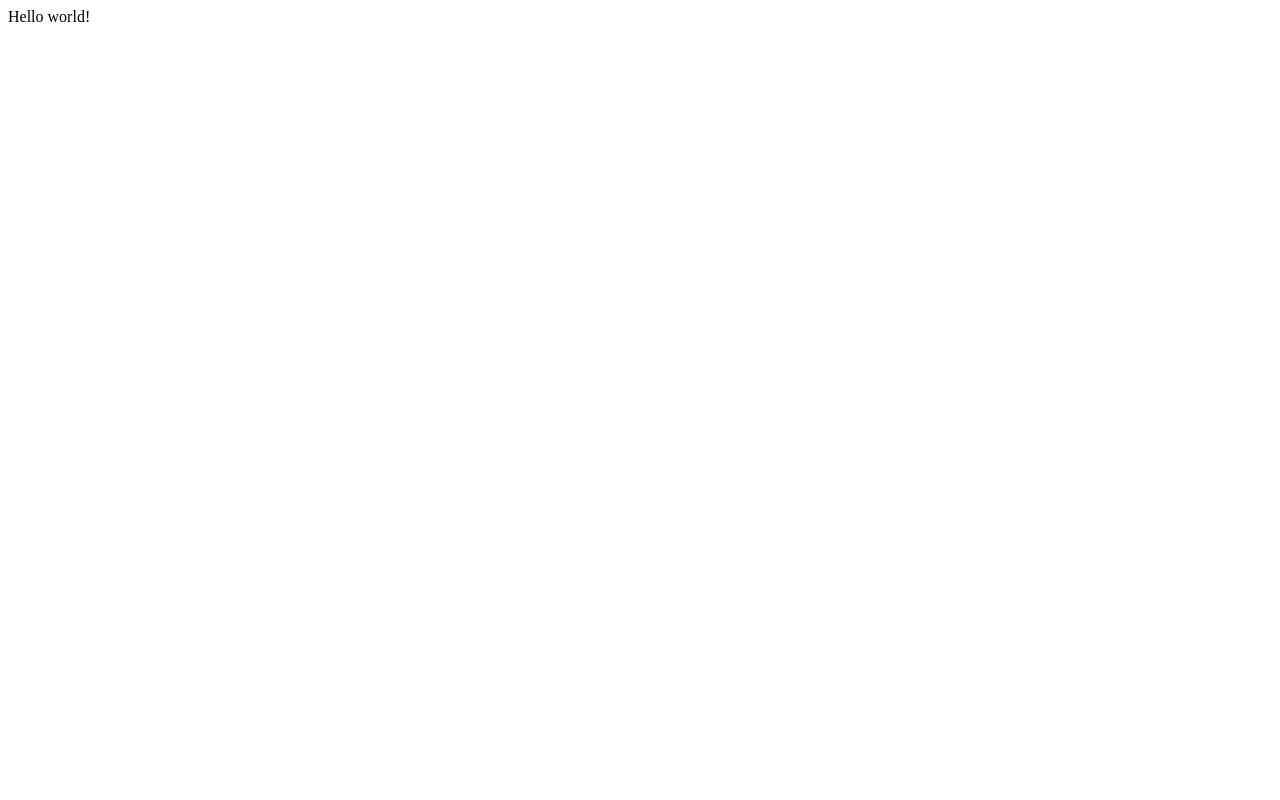
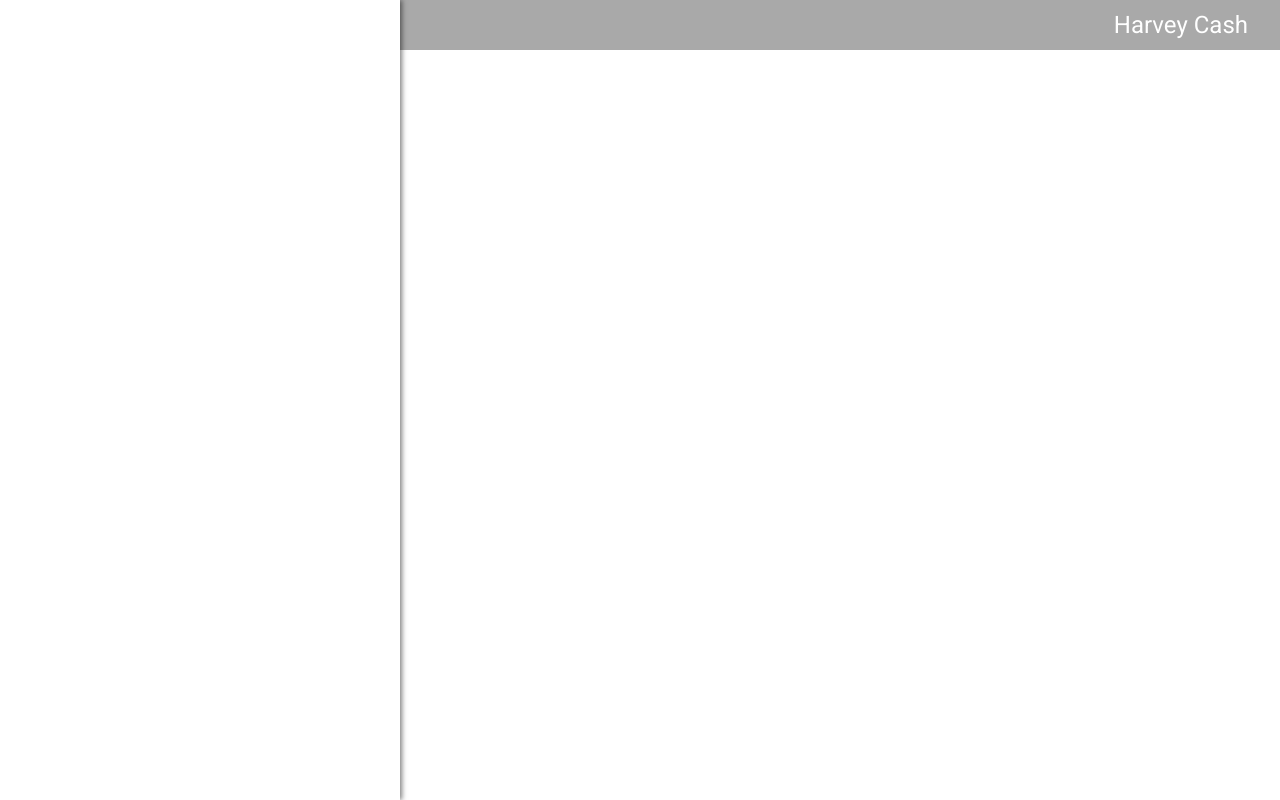
Before and after one commit to harvey-cash/harvey-website, a Gatsby site in the folder website/: page / in a window 1280 px wide. Built offline with nearby package versions, Linux system fonts and the light colour scheme; Gatsby itself is replaced by a stand-in of ours.

Commit message:
Start of SideDrawer

```diff
--- a/website/gatsby-config.js
+++ b/website/gatsby-config.js
@@ -5,6 +5,21 @@
  */
 
 module.exports = {
-  /* Your site config here */
-  plugins: [],
+  plugins: [
+    {
+      resolve: `gatsby-plugin-prefetch-google-fonts`,
+      options: {
+        fonts: [
+          {
+            family: `Roboto Mono`,
+            variants: [`400`, `700`]
+          },
+          {
+            family: `Roboto`,
+            subsets: [`latin`]
+          },
+        ],
+      }
+    }
+  ],
 }
--- a/website/package.json
+++ b/website/package.json
@@ -15,7 +15,11 @@
     "test": "echo \"Write tests! -> https://gatsby.dev/unit-testing\" && exit 1"
   },
   "dependencies": {
+    "@material-ui/core": "^4.11.0",
+    "@material-ui/icons": "^4.9.1",
+    "fontsource-roboto": "^2.1.4",
     "gatsby": "^2.23.12",
+    "gatsby-plugin-prefetch-google-fonts": "^1.4.3",
     "react": "^16.12.0",
     "react-dom": "^16.12.0"
   },
--- /dev/null
+++ b/website/src/components/BackDrop/BackDrop.css
@@ -0,0 +1,9 @@
+.back_drop {
+    position: fixed;
+    width: 100%;
+    height: 100%;
+    top: 0;
+    left: 0;
+    background: rgba(0,0,0,0.4);
+    z-index: 100;
+}
--- /dev/null
+++ b/website/src/components/BackDrop/BackDrop.js
@@ -0,0 +1,8 @@
+import React from "react"
+import "./BackDrop.css"
+
+const backDrop = props => (
+    <div className="back_drop"/>
+)
+
+export default backDrop
--- /dev/null
+++ b/website/src/components/NavBar/NavBar.css
@@ -0,0 +1,26 @@
+.nav_bar {
+    top: 0;
+    left: 0;
+    position: fixed;
+    width: 100%;
+    height: 50px;
+    background: darkgrey;
+}
+
+.spacer {
+    flex: 1;
+}
+
+.nav_bar_nav {
+    display: flex;
+    height: 100%;
+    padding: 0 1rem;
+    align-items: center;
+}
+
+.title a {
+    color: white;
+    text-decoration: none;
+    font-size: 1.5rem;
+    padding: 1rem 1rem;
+}
--- /dev/null
+++ b/website/src/components/NavBar/NavBar.js
@@ -0,0 +1,15 @@
+import React from 'react'
+import './NavBar.css'
+import MenuIcon from '@material-ui/icons/Menu';
+
+const navBar = props => (
+    <header className="nav_bar">
+        <nav className="nav_bar_nav">
+            <div className="hamburger_arrow"><MenuIcon style={{color: "white"}}/></div>
+            <div className="spacer"/>
+            <div className="title"><a href="/">Harvey Cash</a></div>
+        </nav>
+    </header>
+)
+
+export default navBar
--- /dev/null
+++ b/website/src/components/SideDrawer/SideDrawer.css
@@ -0,0 +1,11 @@
+.side_drawer {
+    height: 100%;
+    background: white;
+    box-shadow: 2px 0px 5px rgba(0,0,0,0.5);
+    position: fixed;
+    top: 0;
+    left: 0;
+    width: 70%;
+    max-width: 400px;
+    z-index: 200;
+}
--- /dev/null
+++ b/website/src/components/SideDrawer/SideDrawer.js
@@ -0,0 +1,10 @@
+import React from 'react'
+import './SideDrawer.css'
+
+const sideDrawer = props => (
+    <div className="side_drawer">
+
+    </div>
+)
+
+export default sideDrawer
--- a/website/src/pages/index.js
+++ b/website/src/pages/index.js
@@ -1,5 +1,13 @@
 import React from "react"
+import NavBar from "../components/NavBar/NavBar"
+import SideDrawer from "../components/SideDrawer/SideDrawer"
+import BackDrop from "../components/BackDrop/BackDrop"
 
-export default function Home() {
-  return <div>Hello world!</div>
-}
+const home = props => (
+  <div className="page" style={{height: "100%", fontFamily: "Roboto"}}>
+    <NavBar/>
+    <SideDrawer/>
+  </div>
+)
+
+export default home
```
Also changed, not shown: 1 other file.
